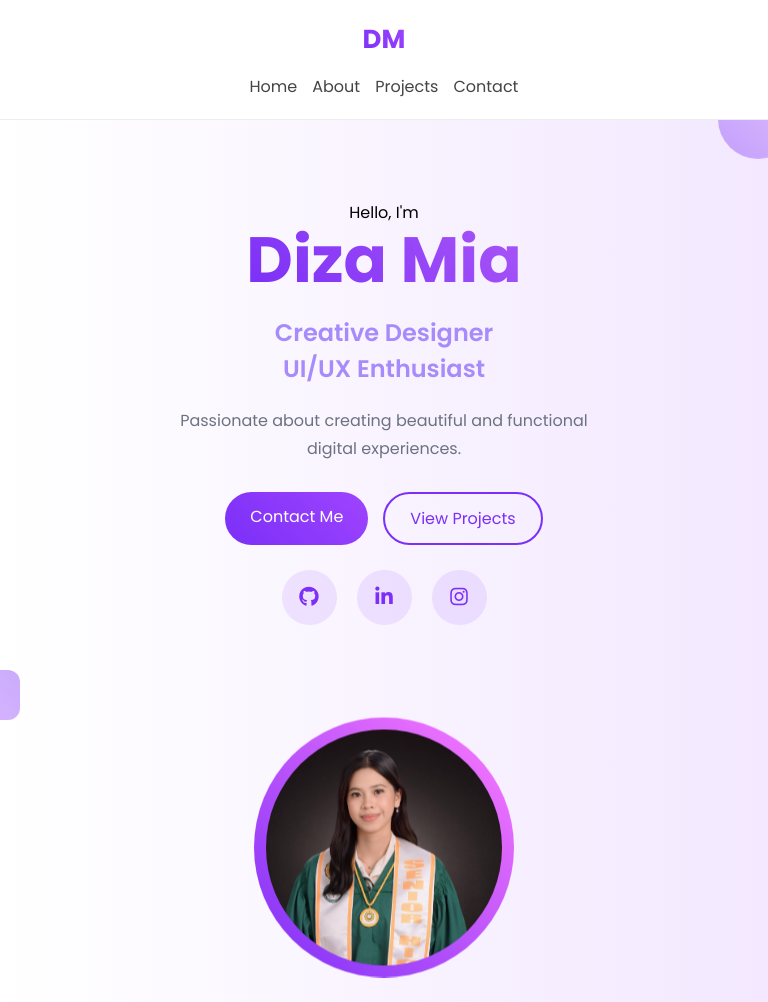
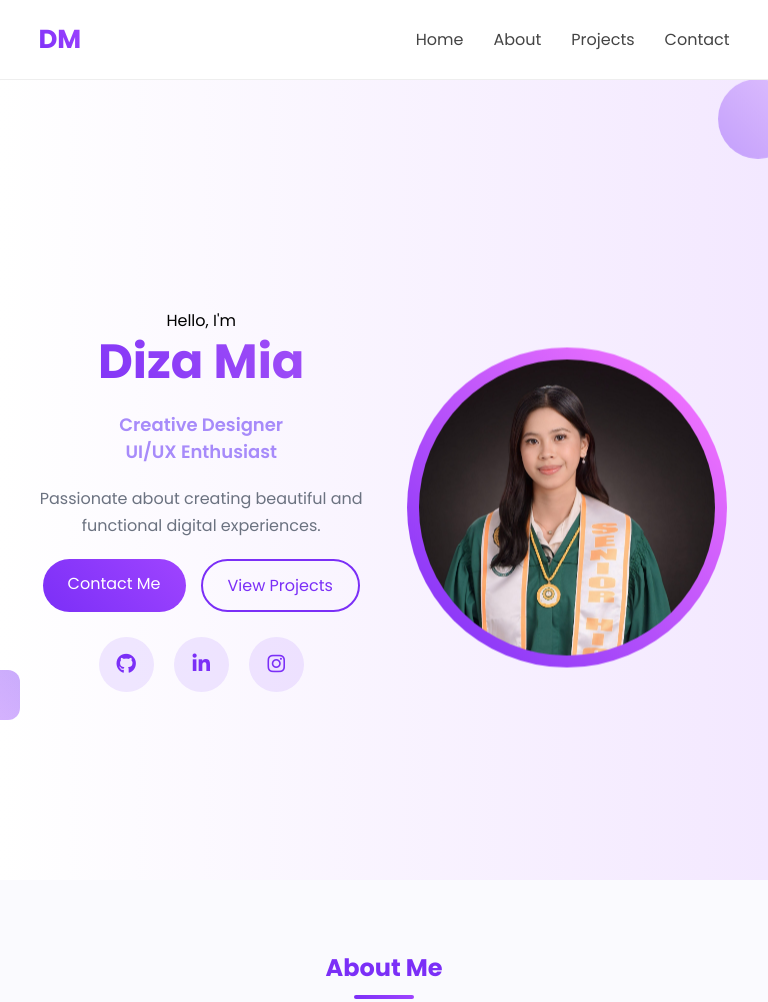
Before and after one commit to yangslvr/index.html, a plain HTML site: page index.html in a window 768 px wide. Shown: the top 1002 px of the page. Drawn offline with Linux system fonts and the light colour scheme.

Commit message:
Update style.css

```diff
--- a/style.css
+++ b/style.css
@@ -67,7 +67,8 @@ body {
 
 /* ===== HERO ===== */
 .hero {
-  height: 100vh;
+  min-height: 100vh;
+  padding: 80px 0;
   display: flex;
   align-items: center;
   background: linear-gradient(to right, #ffffff, #f3e8ff);
@@ -182,8 +183,7 @@ body {
 }
 /* ===== HERO IMAGE ===== */
 .hero-image {
-  position: sticky;
-  top: 120px;
+  position: relative; /* remove sticky */
   display: flex;
   justify-content: center;
 }
@@ -433,14 +433,13 @@ footer {
   }
 }
 
-/* ================================= */
-/* MOBILE (phones) */
-/* ================================= */
+/* ===== MOBILE FIX (PHONES) ===== */
 @media (max-width: 768px) {
 
+  /* HERO FIX */
   .hero {
     height: auto;
-    padding: 80px 0;
+    padding: 80px 0 40px;
   }
 
   .hero-grid {
@@ -448,23 +447,39 @@ footer {
     text-align: center;
   }
 
+  /* TEXT CENTER */
   .hero-text {
-    display: flex;
-    flex-direction: column;
     align-items: center;
   }
 
+  .hero-text h1 {
+    font-size: 42px;
+    line-height: 1.2;
+  }
+
+  .hero-text h3 {
+    font-size: 18px;
+  }
+
+  .desc {
+    margin: 0 auto 20px;
+  }
+
+  /* BUTTONS CENTER */
   .buttons {
     justify-content: center;
+    flex-wrap: wrap;
   }
 
+  /* SOCIALS CENTER */
   .socials {
     justify-content: center;
   }
 
+  /* IMAGE FIX */
   .hero-image {
-    position: static;
-    margin-top: 40px;
+    position: static; /* REMOVE STICKY */
+    margin-top: 30px;
   }
 
   .gradient-circle {
@@ -472,54 +487,52 @@ footer {
     height: 260px;
   }
 
+  /* REMOVE OVERFLOW CUTTING */
+  body {
+    overflow-x: hidden;
+  }
+}
+
+/* ===== TABLET (768px - 1024px) ===== */
+@media (min-width: 768px) and (max-width: 1024px) {
+
+  /* HERO: still 2 columns but balanced */
+  .hero-grid {
+    grid-template-columns: 1fr 1fr;
+    gap: 40px;
+  }
+
+  .hero-text h1 {
+    font-size: 48px;
+  }
+
+  .gradient-circle {
+    width: 320px;
+    height: 320px;
+  }
+
+  /* ABOUT: 2 columns */
   .about-grid {
-    grid-template-columns: 1fr;
-    text-align: center;
+    grid-template-columns: 1fr 1fr;
+    gap: 40px;
   }
 
   .about-img img {
-    width: 80%;
-    margin: auto;
+    width: 90%;
   }
 
-  .nav {
-    flex-direction: column;
-    gap: 15px;
-  }
-
-  .links {
-    gap: 15px;
-  }
-
-  .projects-grid {
-    grid-template-columns: 1fr;
-  }
-}
-
-/* ================================= */
-/* TABLET */
-/* ================================= */
-@media (min-width: 769px) and (max-width: 1023px) {
-
-  .hero-grid {
-    grid-template-columns: 1fr 1fr;
-  }
-
-  .about-grid {
-    grid-template-columns: 1fr 1fr;
-  }
-
+  /* PROJECTS: 2 columns */
   .projects-grid {
     grid-template-columns: repeat(2, 1fr);
   }
-}
 
-/* ================================= */
-/* DESKTOP */
-/* ================================= */
-@media (min-width: 1024px) {
+  /* FOOTER: 2 columns */
+  .footer-grid {
+    grid-template-columns: repeat(2, 1fr);
+  }
 
-  .projects-grid {
-    grid-template-columns: repeat(3, 1fr);
+  /* SPACING FIX */
+  .section {
+    padding: 70px 0;
   }
 }
```
